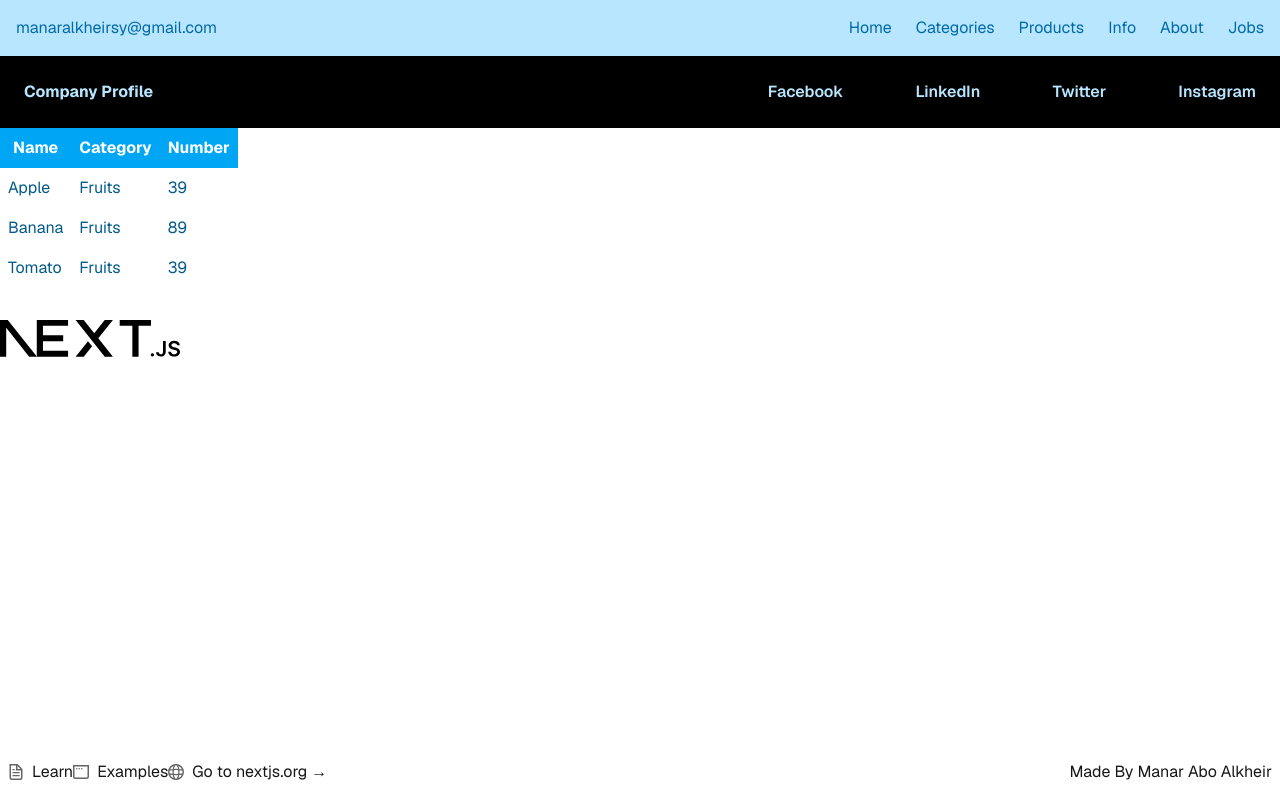
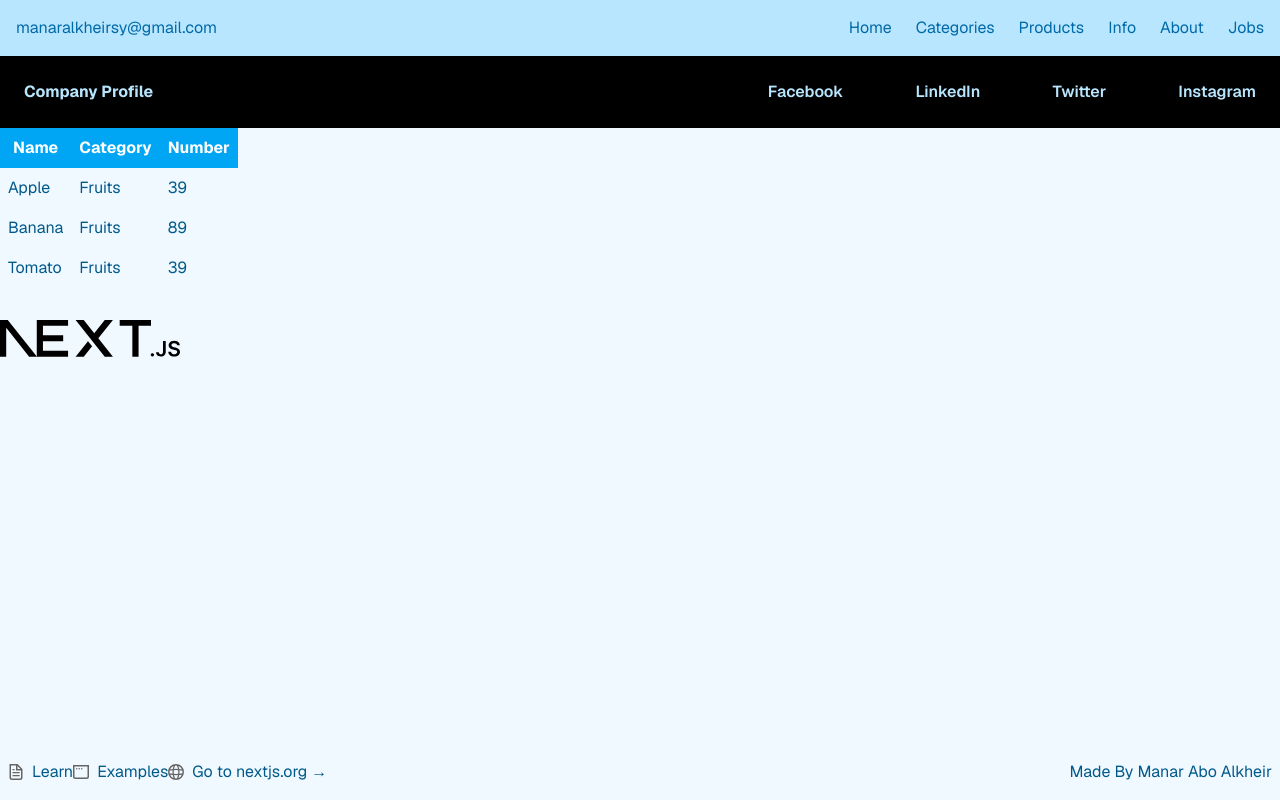
Before and after one commit to ENG9MANAR9SC/practice-react, a Next.js app: page / in a window 1280 px wide. Built offline with nearby package versions, Linux system fonts and the light colour scheme.

Commit message:
fix issue styling

```diff
--- a/src/app/components/Footer/Footer.tsx
+++ b/src/app/components/Footer/Footer.tsx
@@ -1,7 +1,7 @@
 import Image from "next/image"
 
 function Footer() {
-    return <footer className="flex gap-6 justify-between absolute bottom-2 w-full p-2">
+    return <footer className="flex gap-6 justify-between absolute bottom-2 w-full p-2 text-sky-800">
                 <div className="flex">
                     <a
                         className="flex items-center gap-2 hover:underline hover:underline-offset-4"
--- a/src/app/page.tsx
+++ b/src/app/page.tsx
@@ -18,7 +18,7 @@ export default function Home() {
   }
 
   return (
-    <div className={`font-[family-name:var(--font-geist-sans)] h-screen`} style={mainStyle}>
+    <div className={`font-[family-name:var(--font-geist-sans)] h-screen bg-sky-50`} style={mainStyle}>
       <header style={myStyle}>
         <div className="flex-row">
           <Menu/>
@@ -31,7 +31,6 @@ export default function Home() {
         </div>
 
         <Image
-          className="dark:invert"
           src="/next.svg"
           alt="Next.js logo"
           width={180}
```
